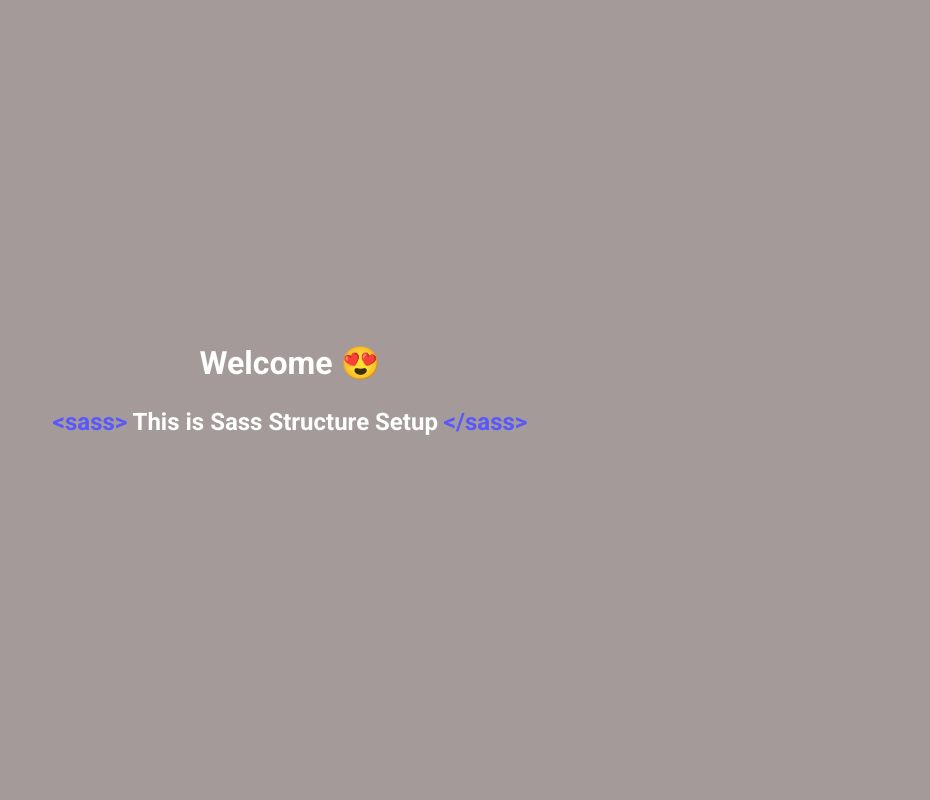
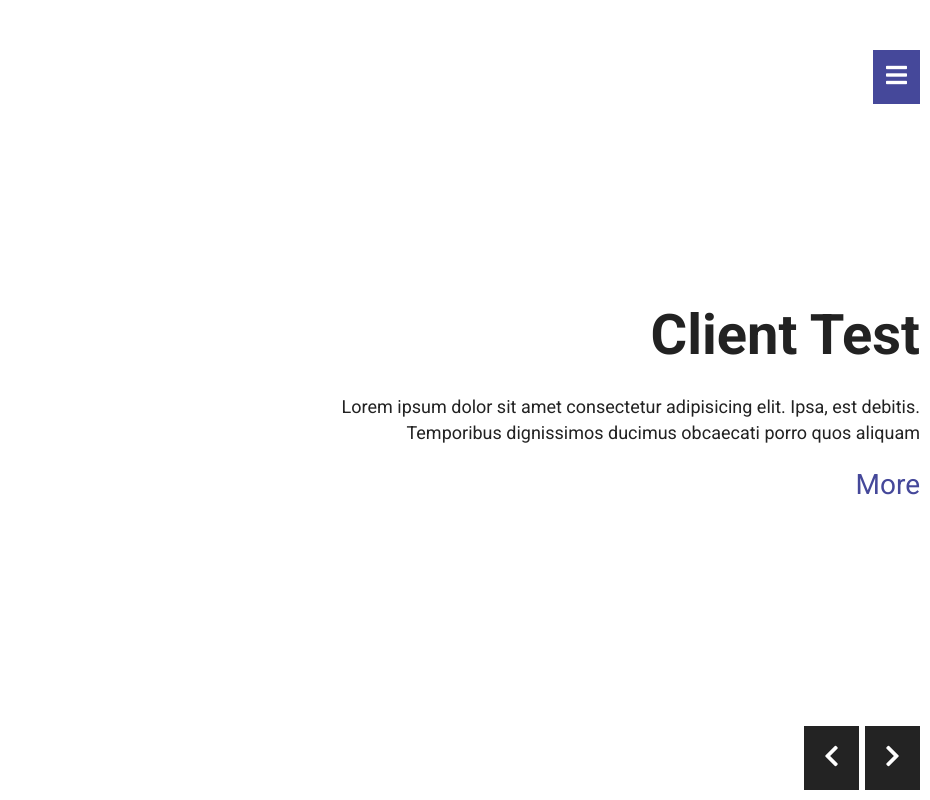
Before and after one commit to AmrKhaleds/Client-Test, a plain HTML site: page index.html in a window 1280 px wide. Shown: the whole page, without its empty margins (350-1280 px from the left). Drawn offline with Linux system fonts and the light colour scheme.

Commit message:
finished part of headening section

```diff
--- a/index.html
+++ b/index.html
@@ -1,19 +1,42 @@
 <!DOCTYPE html>
 <html lang="en">
+
 <head>
     <meta charset="UTF-8">
     <meta http-equiv="X-UA-Compatible" content="IE=edge">
     <meta name="viewport" content="width=device-width, initial-scale=1.0">
-        <title>SASS Folder Structure</title>
+    <title>Client Test</title>
+    <link rel="stylesheet" href="https://cdnjs.cloudflare.com/ajax/libs/font-awesome/5.15.3/css/all.min.css"
+        integrity="sha512-iBBXm8fW90+nuLcSKlbmrPcLa0OT92xO1BIsZ+ywDWZCvqsWgccV3gFoRBv0z+8dLJgyAHIhR35VZc2oM/gI1w=="
+        crossorigin="anonymous" />
     <link rel="stylesheet" href="./css/style.css">
 </head>
-    <body class="home-page">
-        <!-- You can replace below code to your code -->
-        <h1 class="primary-header">Welcome &#128525;</h1>
-        <p class="p-section">
-            <span>&lt;sass&gt;</span>
-            This is Sass Structure Setup
-            <span>&lt;/sass&gt;</span>
-        </p>
+
+<body>
+    <header id="home">
+        <div class="slideshow-nav">
+            <div class="btn secondary prev">
+                <i class="fas fa-chevron-left"></i>
+            </div>
+            <div class="btn secondary next">
+                <i class="fas fa-chevron-right"></i>
+            </div>
+        </div>
+        <div class="menu-toggle">
+            <div class="btn primary"><i class="fas fa-bars"></i></div>
+        </div>
+        <div class="slideshow-info">
+            <h1>Client Test</h1>
+            <p>Lorem ipsum dolor sit amet consectetur adipisicing elit. Ipsa, est debitis. Temporibus dignissimos
+                ducimus obcaecati porro quos aliquam</p>
+            <div class="btn">More</div>
+        </div>
+        <div class="slideshow">
+            <div class="slides slide-1 active"></div>
+            <div class="slides slide-2"></div>
+            <div class="slides slide-3"></div>
+        </div>
+    </header>
 </body>
+
 </html>
--- a/scss/components/_primary-header.scss
+++ b/scss/components/_primary-header.scss
@@ -1,18 +1,61 @@
 // Primary Header
-.primary-header{
-    font-size: $large-heading;
-    font-weight: bold;
-    color: $bg-white;
-    display: block;
+header{
+    width: 100%;
+    height: 100vh;
+    overflow: hidden;
 
-}
+    .menu-toggle{
+        position: fixed;
+        top: 50px;
+        right: 0;
+        padding: 0 $conrainer-padding;
+        z-index: 99;
 
-.p-section{
-    font-size: $medium-heading;
-    font-weight: bold;
-    color: $bg-white;
-    margin: 20px;
-    span{
-        color: $bg-light-blue;
+        .btn{
+            padding: 10px 13px;
+        }
+    }
+    .slideshow{
+        width: 100%;
+        height: 100vh;
+        position: relative;
+        overflow: hidden;
+
+        &-nav{
+            position: absolute;
+            bottom: $conrainer-padding;
+            right: 0;
+            padding-right: $conrainer-padding;
+
+            .btn{
+                padding: 15px 20px;
+
+                &:hover {
+                    background-color: #ffffff;
+                    color: $primary-color;
+                }
+            }
+        }
+        &-info{
+            position: absolute;
+            right: 0;
+            top: 50%;
+            transform: translateY(-50%);
+            max-width: 600px;
+            padding-right: $conrainer-padding;
+            color: #222;
+            text-align: right;
+            font-size: 28px;
+            z-index: 3;
+
+            p{
+                font-size: 18px;
+                margin: 20px 0;
+            }
+
+            .slide-1{
+                background-image: url();
+            }
+        }
     }
 }
--- a/scss/pages/_home.scss
+++ b/scss/pages/_home.scss
@@ -1,27 +1 @@
 // Home Page
-.home-page{
-    background-color: $bg-white-red;
-    width: 100%;
-    height: 100vh;
-    display: flex;
-    flex-wrap: wrap;
-    align-items: center;
-    justify-content: center;
-    flex-direction: column;
-
-    @include sm{
-        background-color: $bg-dark-red;
-    }
-
-    @include md{
-        background-color: $bg-dark-pink;
-    }
-
-    @include lg{
-        background-color: $bg-dark-gray;
-    }
-
-    @include xl{
-        background-color: $bg-dark-white;
-    }
-}
--- /dev/null
+++ b/scss/utilities/_btn.scss
@@ -0,0 +1,21 @@
+// btn
+.btn{
+    display: inline-block;
+    background-color: $w-color;
+    color: $primary-color;
+    text-align: center;
+
+    &:hover{
+        cursor: pointer;
+    }
+
+    &.primary{
+        background-color: $primary-color;
+        color: $w-color;
+    }
+
+    &.secondary{
+        background-color: $secondary-color;
+        color: $w-color;
+    }
+}
--- a/scss/utilities/_utilities.scss
+++ b/scss/utilities/_utilities.scss
@@ -1 +1,2 @@
 // Utilities
+@import "./btn";
--- a/scss/variables/_color.scss
+++ b/scss/variables/_color.scss
@@ -1,8 +1,4 @@
 // Colors
-$bg-white-red: #e17055;
-$bg-dark-red: #d63031;
-$bg-dark-pink: #e84393;
-$bg-dark-gray: #2d3436;
-$bg-light-blue: #5858fc;
-$bg-dark-white: #a59a9a;
-$bg-white: #ffffff;
+$primary-color: #45489a;
+$secondary-color: rgba(12, 12, 12, 0.9);
+$w-color: #ffffff;
--- /dev/null
+++ b/scss/variables/_layout.scss
@@ -0,0 +1,4 @@
+// Layout
+$conrainer-padding: 10px;
+$conrainer-padding-md: 50px;
+$conrainer-padding-lg: 100px;
--- a/scss/variables/_variables.scss
+++ b/scss/variables/_variables.scss
@@ -2,4 +2,5 @@
 @import "./color",
         "./font-size",
         "./breack-point",
-        "./font-family";
+        "./font-family",
+        "./layout";
```
Also changed, not shown: css/style.css, 2 other files. Lines whose indentation alone changed are shown as unchanged.
